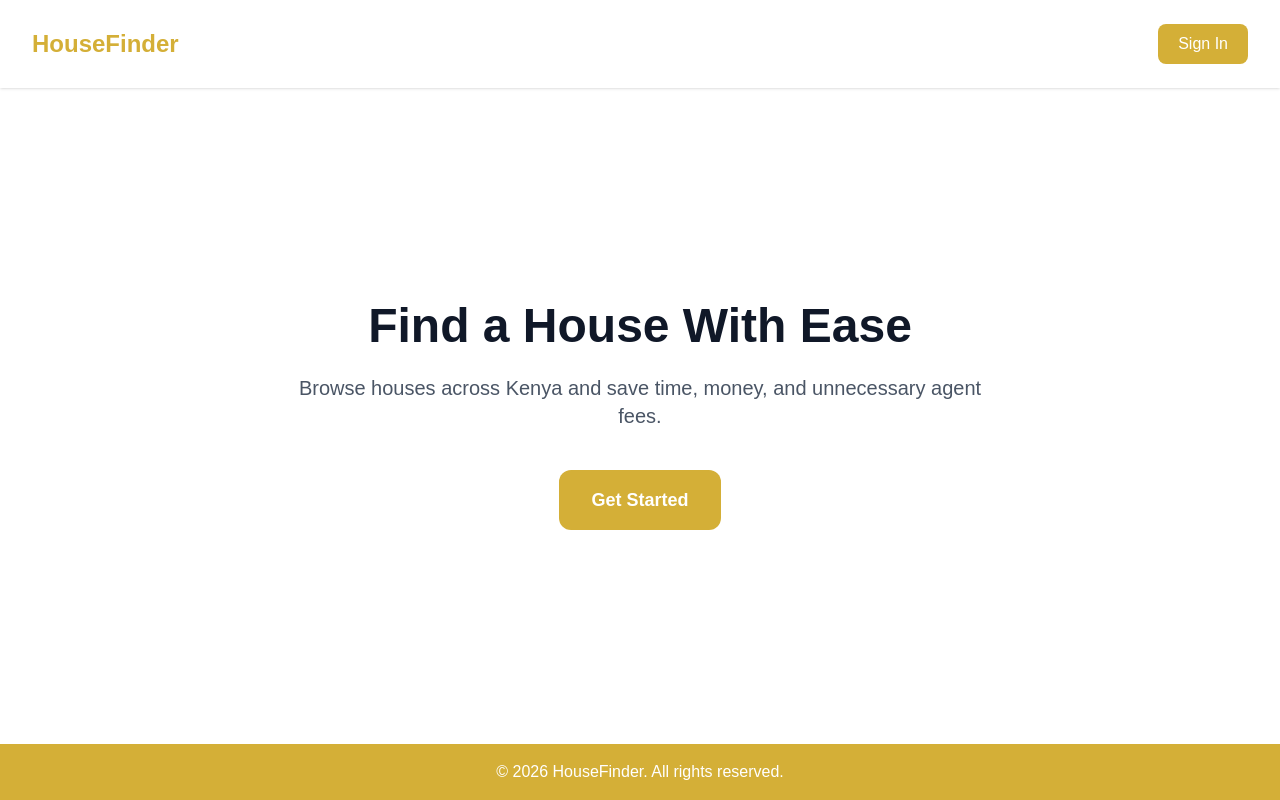
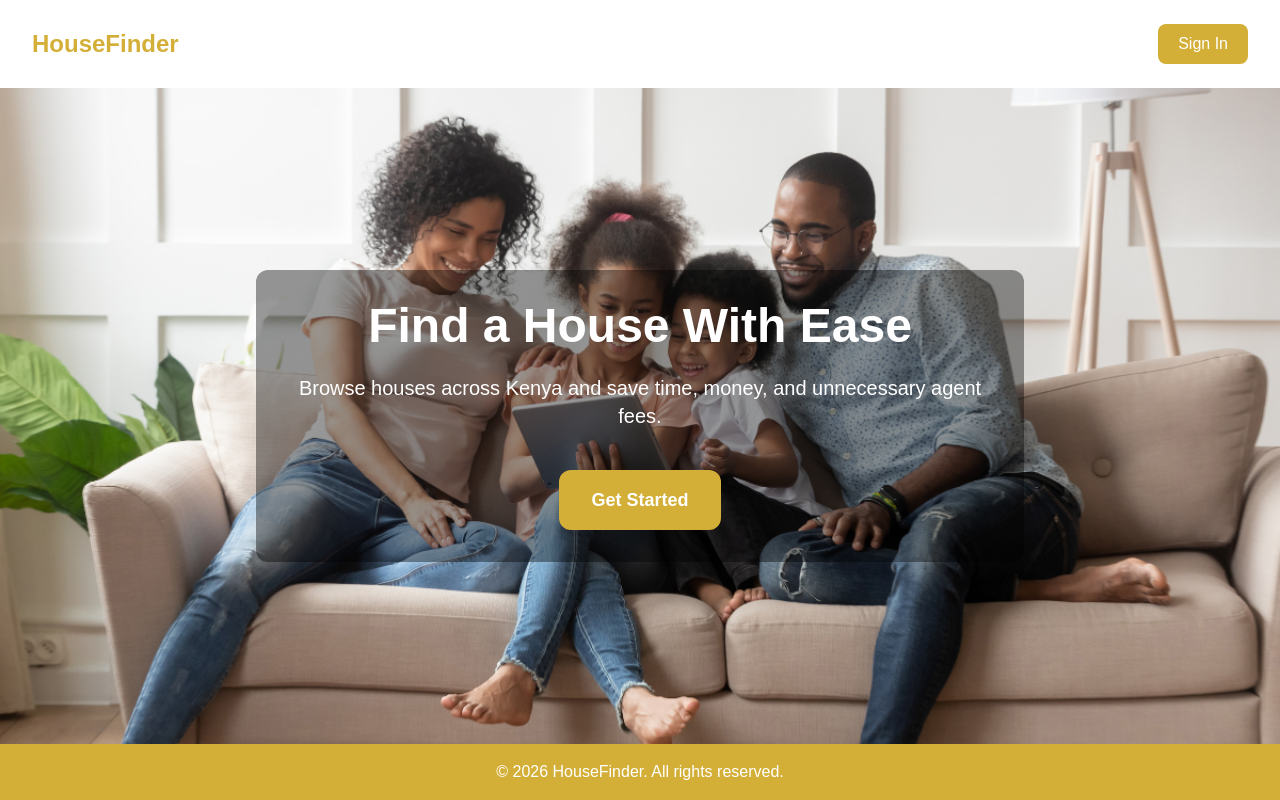
Before and after one commit to MithamoMorgan/HOUSE-HUNTER, a Next.js app: page / in a window 1280 px wide. Built offline with nearby package versions, Linux system fonts and the light colour scheme; no server answers.

Commit message:
added hero section

```diff
--- a/app/page.tsx
+++ b/app/page.tsx
@@ -32,13 +32,18 @@ export default function Home() {
       </header>
 
       {/* Hero Section */}
-      <section className="flex-1 flex items-center justify-center">
-        <div className="max-w-3xl text-center px-6">
-          <h2 className="text-5xl font-bold text-gray-900 mb-6">
+      <section
+        className="flex-1 flex items-center justify-center bg-cover bg-center"
+        style={{
+          backgroundImage: "url('/images/hero.png')",
+        }}
+      >
+        <div className="max-w-3xl text-center px-6 bg-black/40 p-8 rounded-xl">
+          <h2 className="text-5xl font-bold text-white mb-6">
             Find a House With Ease
           </h2>
 
-          <p className="text-xl text-gray-600 mb-10">
+          <p className="text-xl text-white mb-10">
             Browse houses across Kenya and save time, money,
             and unnecessary agent fees.
           </p>
```
Also changed, not shown: public/images/hero.png (added).
